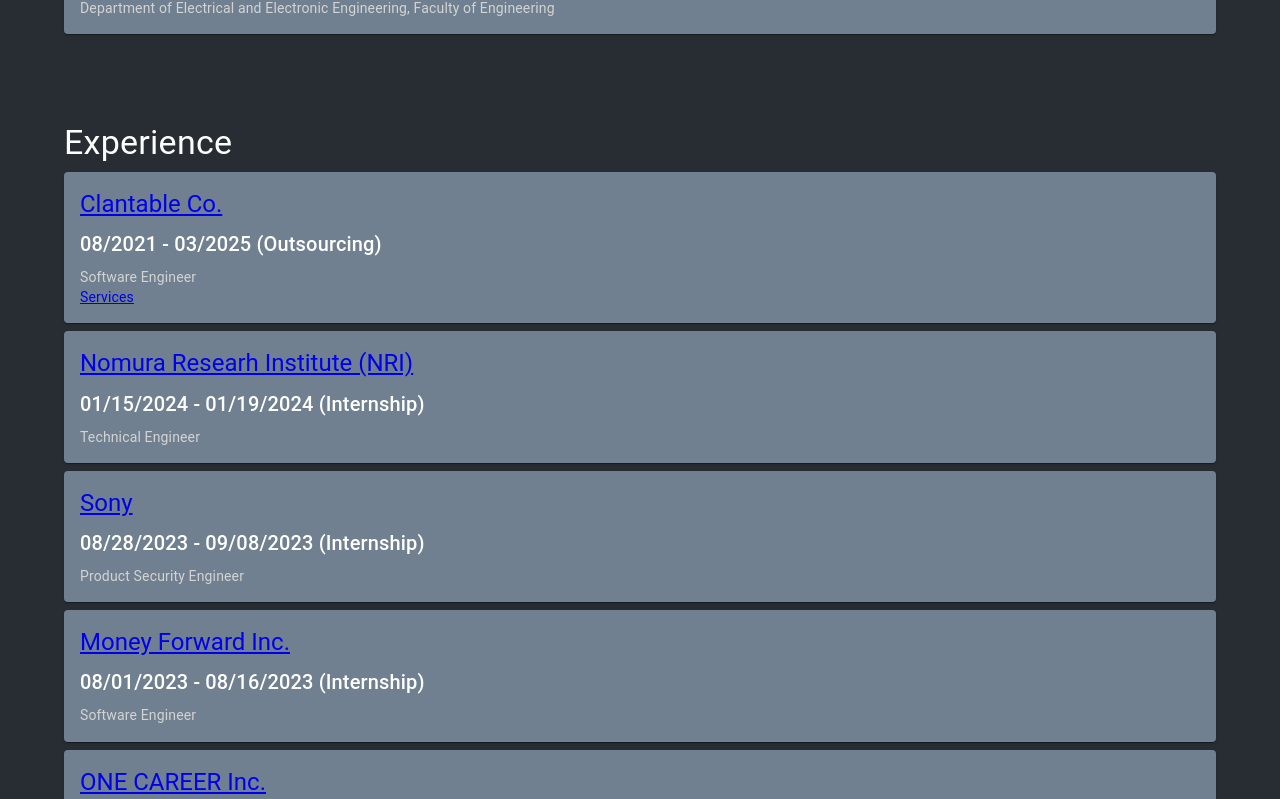
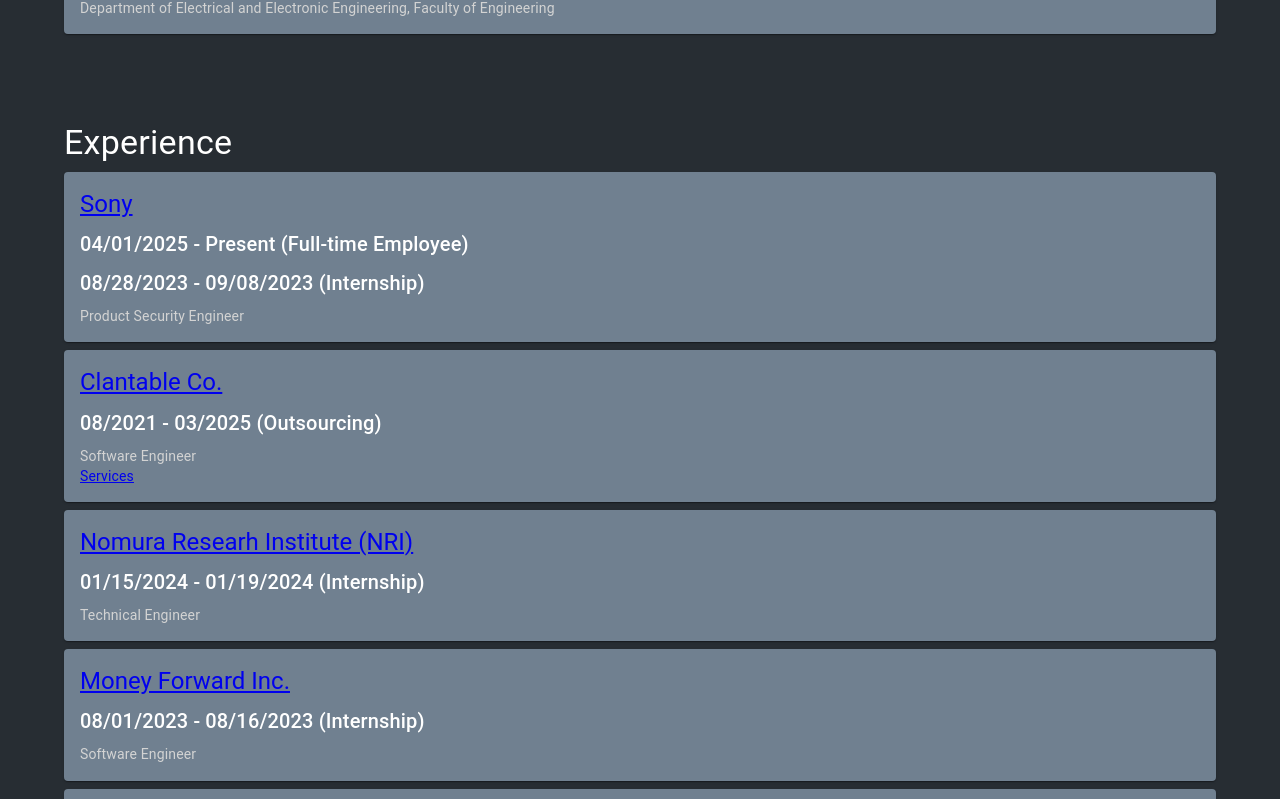
Before and after one commit to trapedev/trapedev.github.io, a React (Create React App) app in the folder app/: page / in a window 1280 px wide. Shown: the part 663-1462 px from the top of the page. Built offline with nearby package versions, Linux system fonts and the light colour scheme.

Commit message:
commit all changes

```diff
--- a/app/src/App.tsx
+++ b/app/src/App.tsx
@@ -207,9 +207,9 @@ export default function App(props: Props) {
           <Typography variant="h4" sx={{ pt: 10 }}>
             Experience
           </Typography>
+          <Sony />
           <ClanTable />
           <NRI />
-          <Sony />
           <MF />
           <OneCareer />
           <CanonITS />
--- a/app/src/pages/exp/Sony.tsx
+++ b/app/src/pages/exp/Sony.tsx
@@ -25,6 +25,7 @@ const Sony = () => {
       /> */}
       {/* <Divider sx={{ mt: 2, mb: 2 }} /> */}
       <Title title={"Sony"} hyperLink="https://www.sony.com/en/" />
+      <SubTitle title={"04/01/2025 - Present (Full-time Employee)"} />
       <SubTitle title={"08/28/2023 - 09/08/2023 (Internship)"} />
       <SecondaryText text="Product Security Engineer" />
       {/* <BulletPointsList
```
Also changed, not shown: 6 other files (tests, documents, lock files or other folders).
